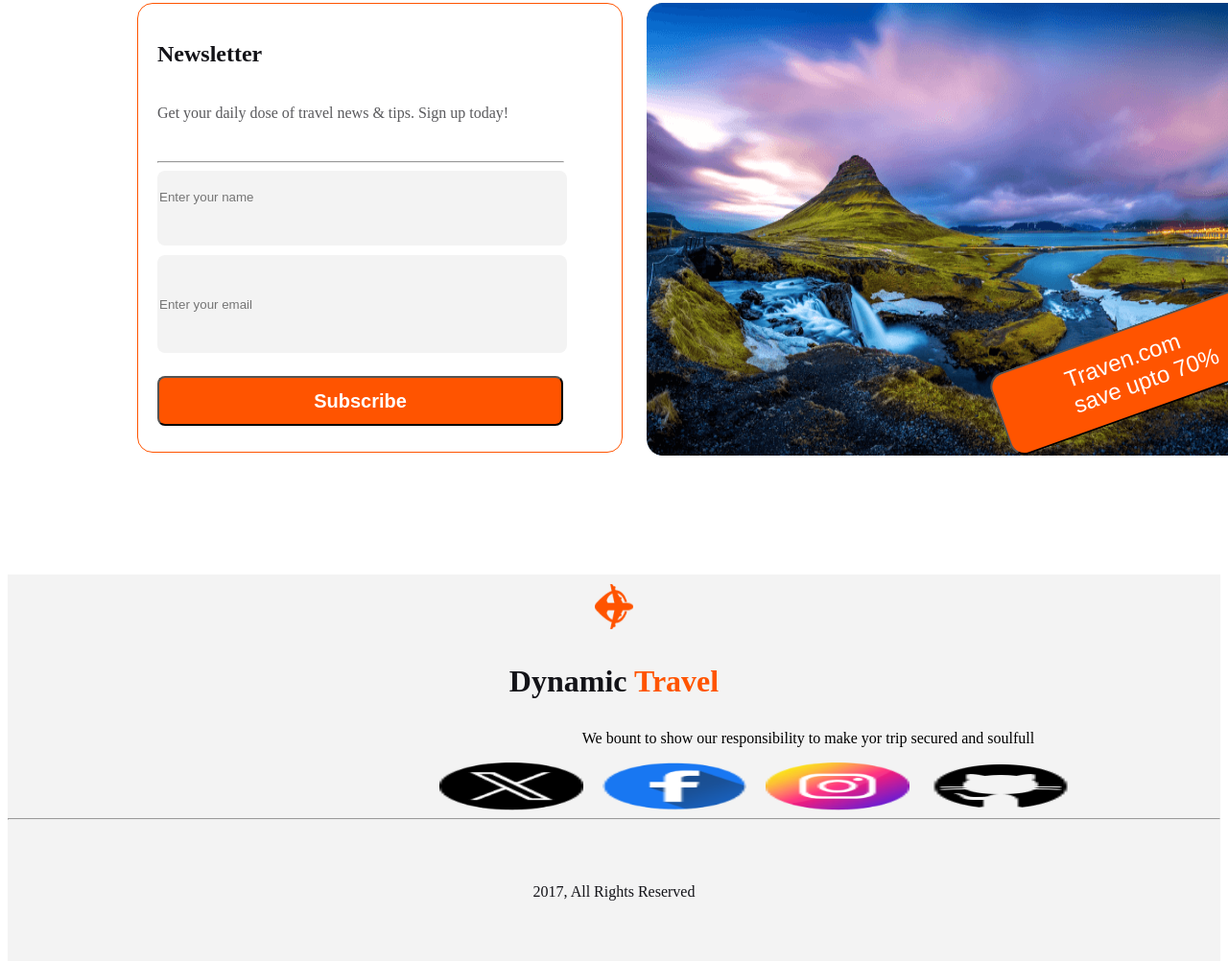
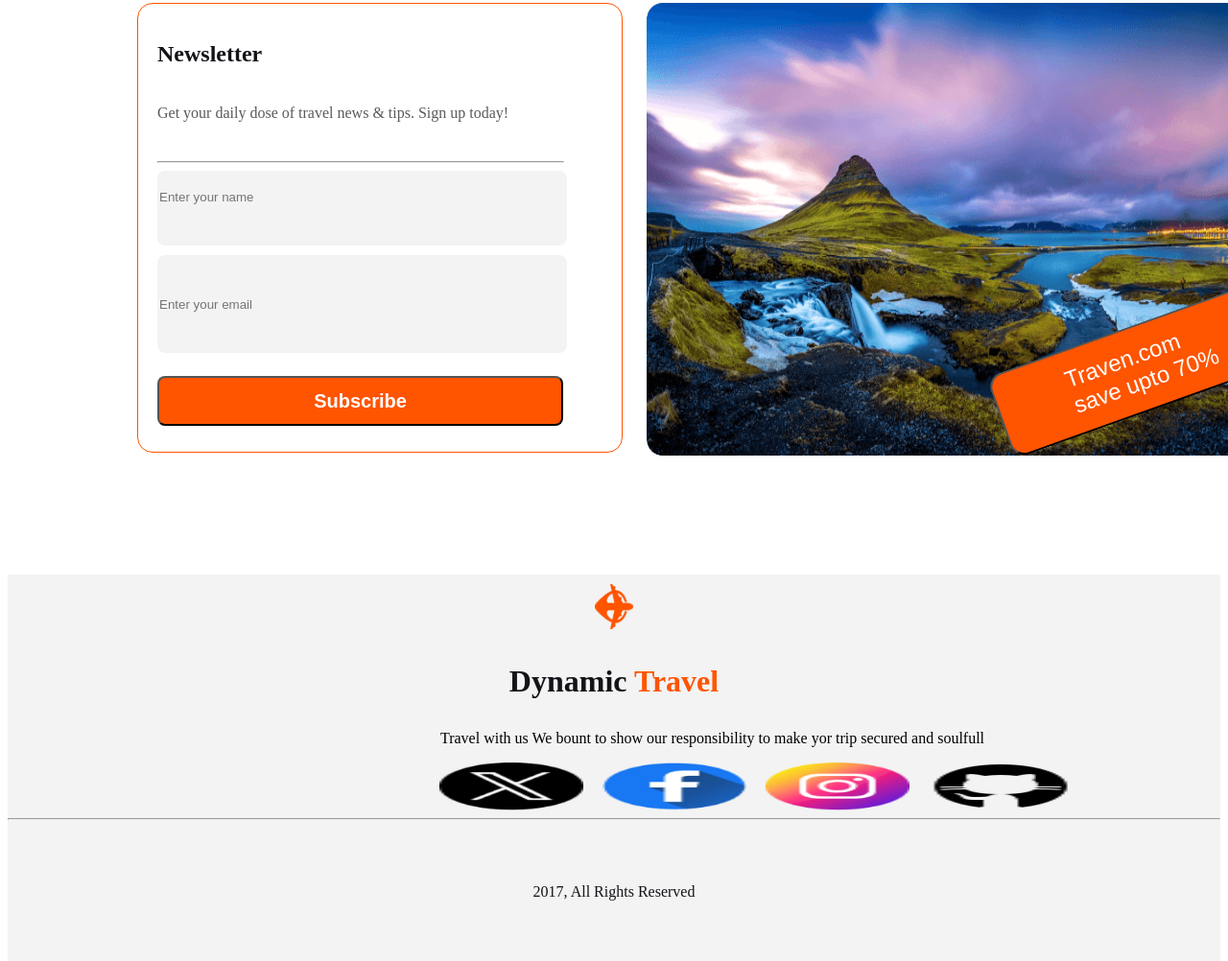
Before and after one commit to ZihadWD/assignment-2, a plain HTML site: page index.html in a window 1280 px wide. Shown: the part 3395-4397 px from the top of the page at 96% size. Drawn offline with Linux system fonts and the light colour scheme.

Commit message:
some tweaks

```diff
--- a/index.html
+++ b/index.html
@@ -160,7 +160,7 @@
     <h3 class="hero">Dynamic <span class="red">Travel</span></h3>
     </div>
     <div class="middle">
-    <p class="foot-descript">We bount to show our responsibility to make yor trip secured and soulfull</p>
+    <p class="foot-descript">Travel with us We bount to show our responsibility to make yor trip secured and soulfull</p>
 
     <div class="foot-icons">
     <img class="foot-img" src="Images/Twitter.png" alt="">
--- a/styles/styles.css
+++ b/styles/styles.css
@@ -414,8 +414,10 @@ font-weight: 800;
     display: flex;
 }
 .foot-descript{
-
-width: 769px;}
+    position: relative;
+    left: -100px;
+   width: 769px;
+}
 .foot-icons{
     display: flex;
     gap: 20px;
```
